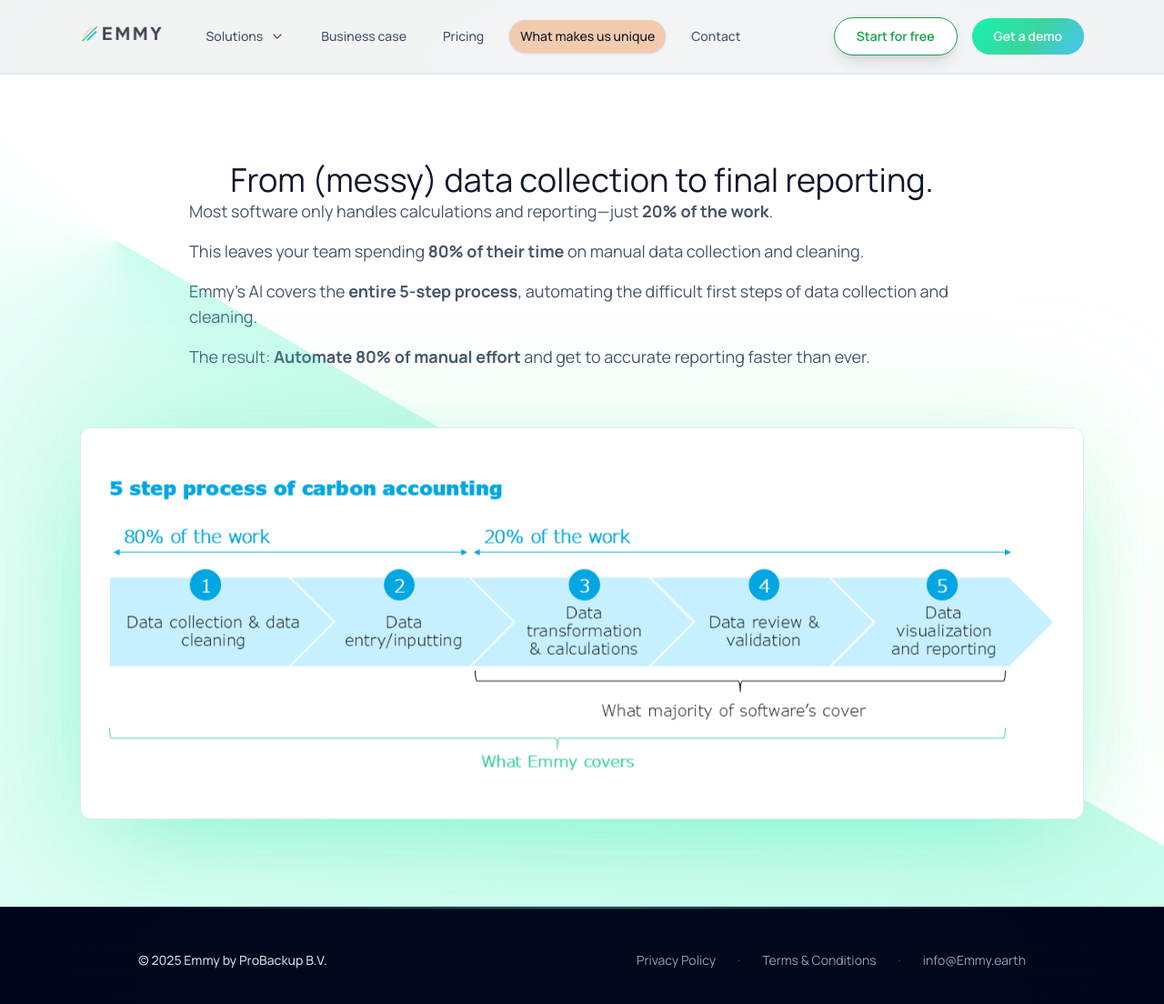
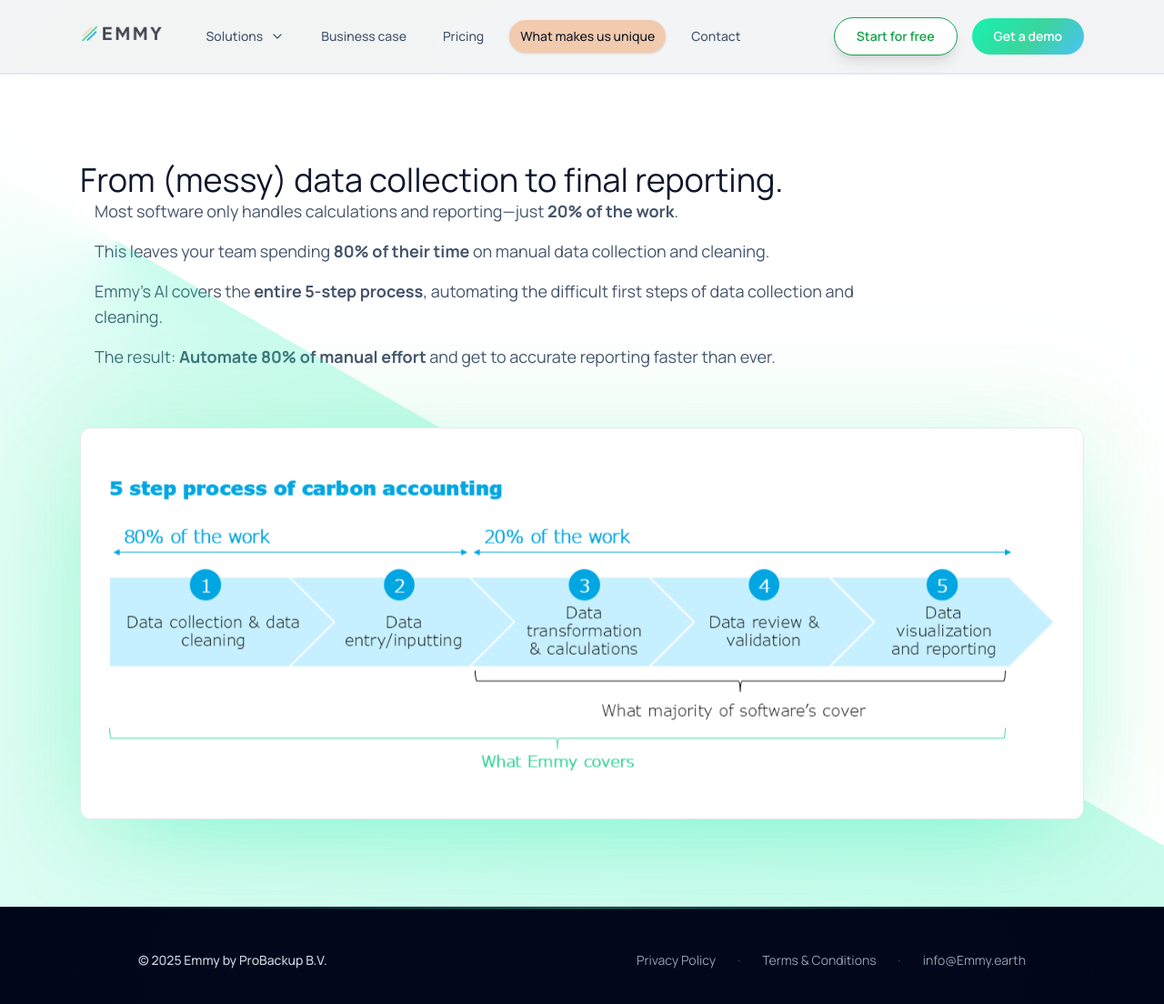
Before and after one commit to emmy-earth/promo-website, a Jekyll site: the page built from what-makes-us-unique.html, in a window 1280 px wide and 1114 px high. Shown: the top 1104 px of the window at 91% size. Built offline with Jekyll 4.4.1, drawn with Linux system fonts in a browser that asks for light colours; nearby versions of some CDN libraries; comment, search, counter and statistics services are not loaded.

Commit message:
Update what-makes-us-unique.html

```diff
--- a/what-makes-us-unique.html
+++ b/what-makes-us-unique.html
@@ -8,13 +8,14 @@ description: "Learn what makes Emmy.earth stand out from competition"
   <div class="pointer-events-none absolute inset-0 bg-[conic-gradient(from_120deg_at_10%_20%,rgba(16,240,176,0.22),rgba(16,240,176,0)_55%)]"></div>
   <div class="mx-auto max-w-6xl px-6">
     <div class="grid gap-16">
-      <div class="space-y-8 text-center" data-animate>
-        <h2 class="font-light text-3xl text-slate-900 sm:text-4xl max-w-4xl mx-auto">
+
+      <!-- THIS IS THE UPDATED SECTION -->
+      <div class="space-y-8" data-animate>
+        <h2 class="font-light text-3xl text-slate-900 sm:text-4xl max-w-4xl">
           From (messy) data collection to final reporting.
         </h2>
 
-        <!-- UPDATED TEXT SECTION -->
-        <div class="mx-auto max-w-4xl text-left">
+        <div class="max-w-4xl">
           <ul class="space-y-4 text-lg text-slate-600">
             <li class="flex items-start gap-4">
               <span class="mt-2 h-2 w-2 flex-shrink-0 rounded-full bg-emerald-400"></span>
@@ -34,9 +35,9 @@ description: "Learn what makes Emmy.earth stand out from competition"
             </li>
           </ul>
         </div>
-        <!-- END OF UPDATED TEXT SECTION -->
+      </div>
+      <!-- END OF UPDATED SECTION -->
 
-      </div>
       <div class="relative" data-animate data-delay="0.18s">
         <div class="absolute -inset-6 rounded-xl bg-emerald-400/10 blur-3xl"></div>
         <div class="relative block overflow-hidden rounded-xl border border-slate-200 bg-white shadow-aurora">
```
